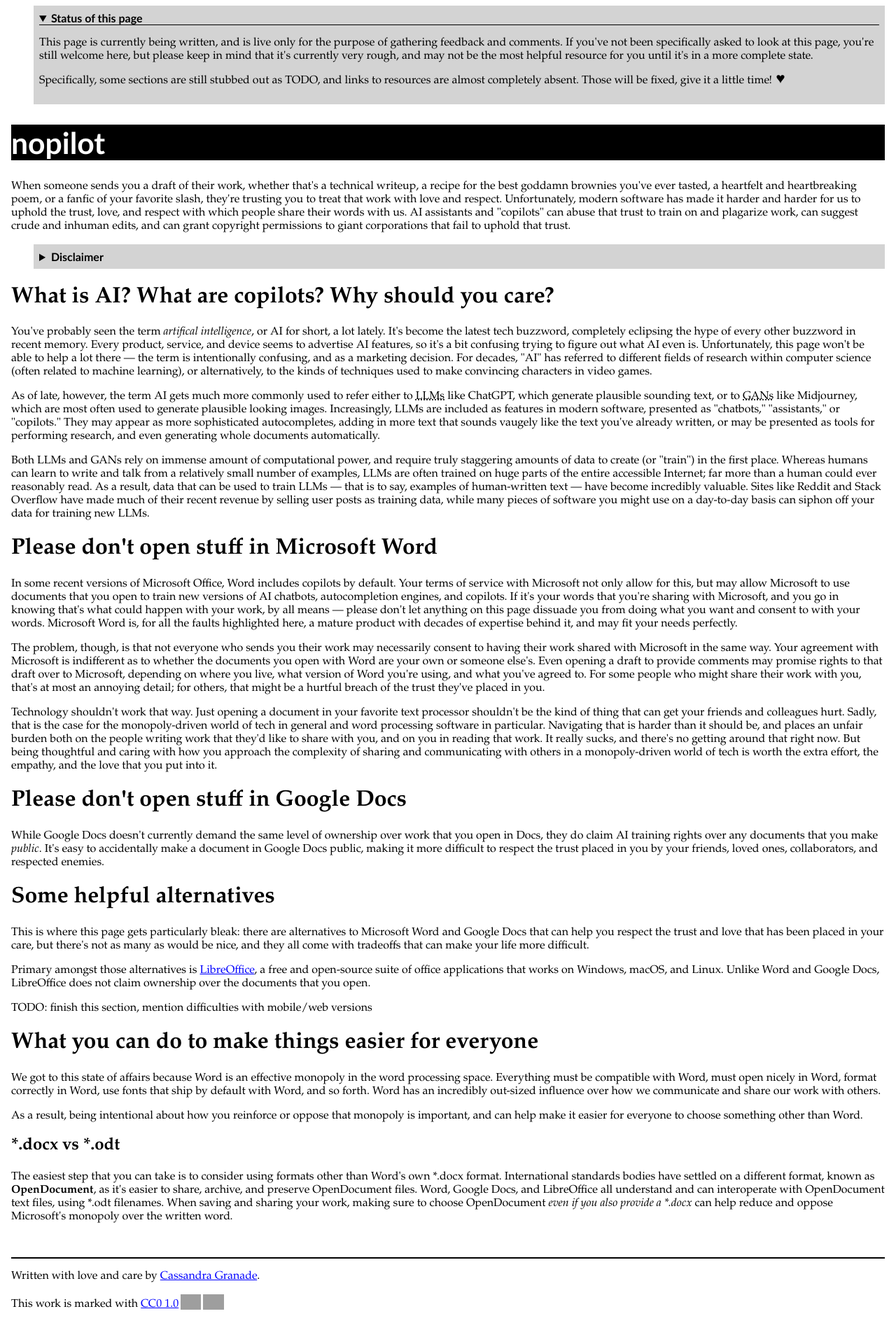
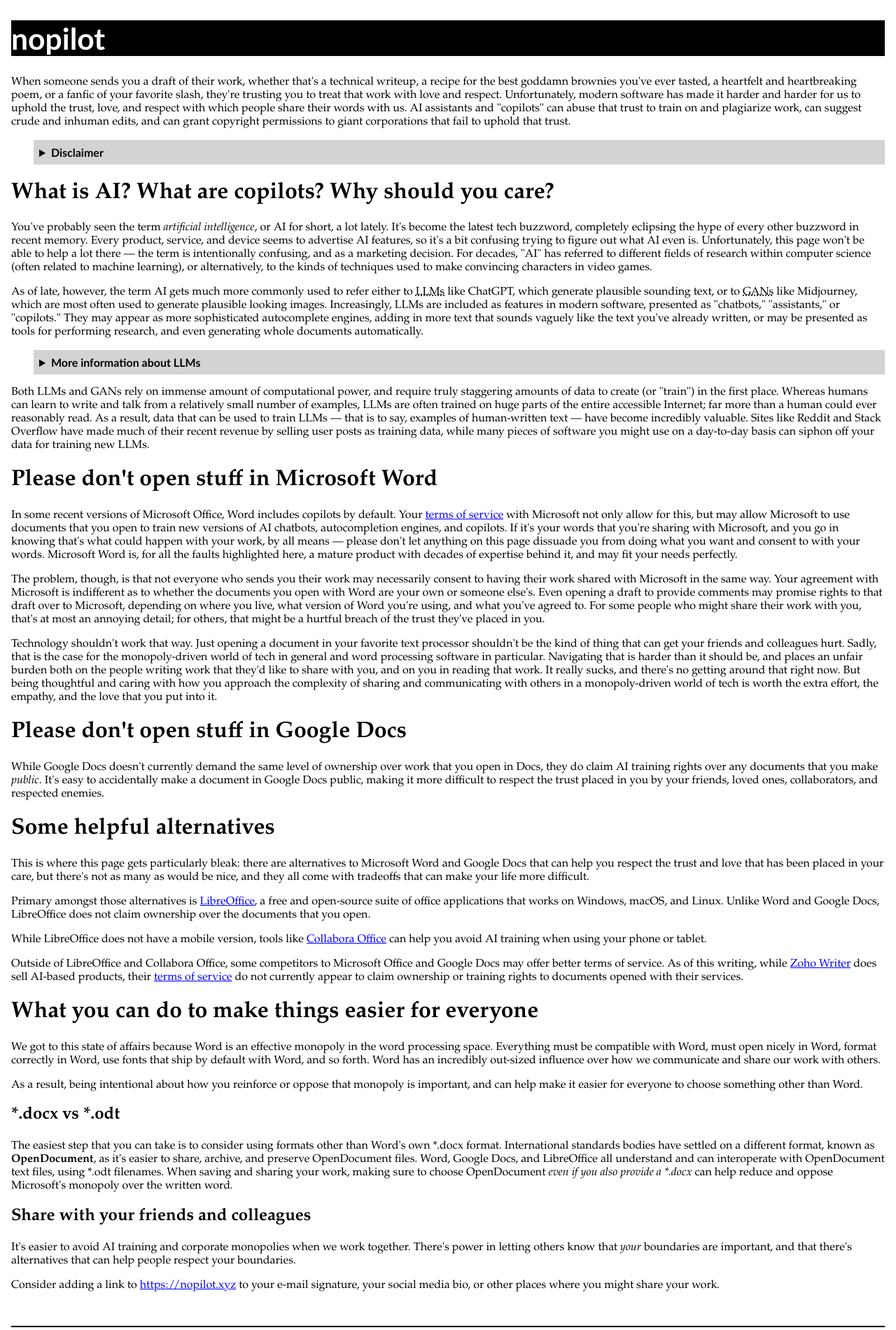
Before and after one commit to cgranade/nopilot, a plain HTML site: page index.html in a window 1280 px wide. Shown: the top 1900 px of the page at 70% size. Drawn offline with Linux system fonts and the light colour scheme; grey boxes are pictures that could not be loaded.

Commit message:
Update index.html

```diff
--- a/index.html
+++ b/index.html
@@ -71,23 +71,12 @@
     </style>
   </head>
   <body>
-    <details open>
-      <summary>Status of this page</summary>
-      <p>
-        This page is currently being written, and is live only for the purpose of gathering feedback and comments. If you've not been specifically asked to look at this page, you're still welcome here, but please keep in mind that it's currently very rough, and may not be the most helpful resource for you until it's in a more complete state.
-      </p>
-
-      <p>
-        Specifically, some sections are still stubbed out as TODO, and links to resources are almost completely absent. Those will be fixed, give it a little time! ♥
-      </p>
-    </details>
-
     <header>
       <h1>nopilot</h1>
     </header>
 
     <p>
-      When someone sends you a draft of their work, whether that's a technical writeup, a recipe for the best goddamn brownies you've ever tasted, a heartfelt and heartbreaking poem, or a fanfic of your favorite slash, they're trusting you to treat that work with love and respect. Unfortunately, modern software has made it harder and harder for us to uphold the trust, love, and respect with which people share their words with us. AI assistants and "copilots" can abuse that trust to train on and plagarize work, can suggest crude and inhuman edits, and can grant copyright permissions to giant corporations that fail to uphold that trust.
+      When someone sends you a draft of their work, whether that's a technical writeup, a recipe for the best goddamn brownies you've ever tasted, a heartfelt and heartbreaking poem, or a fanfic of your favorite slash, they're trusting you to treat that work with love and respect. Unfortunately, modern software has made it harder and harder for us to uphold the trust, love, and respect with which people share their words with us. AI assistants and "copilots" can abuse that trust to train on and plagiarize work, can suggest crude and inhuman edits, and can grant copyright permissions to giant corporations that fail to uphold that trust.
     </p>
 
     <details>
@@ -99,18 +88,29 @@
         Similarly, this page was written on a volunteer basis, and while every reasonable effort is taken to be accurate and useful, no warranty is offered to that effect.
       </p>
       <p>
-        You may see similar disclaimers offered by AI chatbots: the difference that the authors of this page care, the truth matters to them, but ultimately they're human with all the correponding limitations on expertise and knowledge that come along with that. AI chatbots do not and cannot care, and truth is simply not a goal that they are designed to achieve.
+        You may see similar disclaimers offered by AI chatbots: the difference that the authors of this page care, the truth matters to them, but ultimately they're human with all the corresponding limitations on expertise and knowledge that come along with that. AI chatbots do not and cannot care, and truth is simply not a goal that they are designed to achieve.
       </p>
     </details>
 
     <h1>What is AI? What are copilots? Why should you care?</h1>
     <p>
-      You've probably seen the term <em>artifical intelligence</em>, or AI for short, a lot lately. It's become the latest tech buzzword, completely eclipsing the hype of every other buzzword in recent memory. Every product, service, and device seems to advertise AI features, so it's a bit confusing trying to figure out what AI even is. Unfortunately, this page won't be able to help a lot there &mdash; the term is intentionally confusing, and as a marketing decision. For decades, "AI" has referred to different fields of research within computer science (often related to machine learning), or alternatively, to the kinds of techniques used to make convincing characters in video games.
+      You've probably seen the term <em>artificial intelligence</em>, or AI for short, a lot lately. It's become the latest tech buzzword, completely eclipsing the hype of every other buzzword in recent memory. Every product, service, and device seems to advertise AI features, so it's a bit confusing trying to figure out what AI even is. Unfortunately, this page won't be able to help a lot there &mdash; the term is intentionally confusing, and as a marketing decision. For decades, "AI" has referred to different fields of research within computer science (often related to machine learning), or alternatively, to the kinds of techniques used to make convincing characters in video games.
     </p>
 
     <p>
-      As of late, however, the term AI gets much more commonly used to refer either to <abbr title="large language models">LLMs</abbr> like ChatGPT, which generate plausible sounding text, or to <abbr title="generative adversarial networks">GANs</abbr> like Midjourney, which are most often used to generate plausible looking images. Increasingly, LLMs are included as features in modern software, presented as "chatbots," "assistants," or "copilots." They may appear as more sophisticated autocompletes, adding in more text that sounds vaugely like the text you've already written, or may be presented as tools for performing research, and even generating whole documents automatically.
+      As of late, however, the term AI gets much more commonly used to refer either to <abbr title="large language models">LLMs</abbr> like ChatGPT, which generate plausible sounding text, or to <abbr title="generative adversarial networks">GANs</abbr> like Midjourney, which are most often used to generate plausible looking images. Increasingly, LLMs are included as features in modern software, presented as "chatbots," "assistants," or "copilots." They may appear as more sophisticated autocomplete engines, adding in more text that sounds vaguely like the text you've already written, or may be presented as tools for performing research, and even generating whole documents automatically.
     </p>
+
+    <details>
+      <summary>More information about LLMs</summary>
+      <p>
+        Due to their inherently random and unpredictable nature, as well as their inability to synthasize new information, LLMs are often called <a href="https://faculty.washington.edu/ebender/stochasticparrots/">"stochastic parrots"</a>. Due to the immense hype around LLMs, it's often hard to get reliable and correct information about them and how they work.
+      </p>
+
+      <p>
+        The basic principle is fairly straightforward, though: large language models work by learning the correlations between different words by analyzing immense amounts of text. Words that commonly appear together in training data are thus more likely to appear together in the outputs of an LLM. Effectively, LLMs plagiarize from their training data to find text that could plausibly follow a given prompt. Notably, LLMs are not in general able to provide factual information, as correlation does not imply truthfulness, accuracy, or veracity. LLMs are sometimes said to "hallucinate" as a result; this page avoids the term, however, as it describes how LLMs inherently work, and not a fault or flaw in their operation.
+      </p>
+    </details>
 
     <p>
       Both LLMs and GANs rely on immense amount of computational power, and require truly staggering amounts of data to create (or "train") in the first place. Whereas humans can learn to write and talk from a relatively small number of examples, LLMs are often trained on huge parts of the entire accessible Internet; far more than a human could ever reasonably read. As a result, data that can be used to train LLMs &mdash; that is to say, examples of human-written text &mdash; have become incredibly valuable. Sites like Reddit and Stack Overflow have made much of their recent revenue by selling user posts as training data, while many pieces of software you might use on a day-to-day basis can siphon off your data for training new LLMs.
@@ -118,7 +118,7 @@
 
     <h1>Please don't open stuff in Microsoft Word</h1>
     <p>
-      In some recent versions of Microsoft Office, Word includes copilots by default. Your terms of service with Microsoft not only allow for this, but may allow Microsoft to use documents that you open to train new versions of AI chatbots, autocompletion engines, and copilots. If it's your words that you're sharing with Microsoft, and you go in knowing that's what could happen with your work, by all means &mdash; please don't let anything on this page dissuade you from doing what you want and consent to with your words. Microsoft Word is, for all the faults highlighted here, a mature product with decades of expertise behind it, and may fit your needs perfectly.
+      In some recent versions of Microsoft Office, Word includes copilots by default. Your <a href="https://www.microsoft.com/en-us/servicesagreement">terms of service</a> with Microsoft not only allow for this, but may allow Microsoft to use documents that you open to train new versions of AI chatbots, autocompletion engines, and copilots. If it's your words that you're sharing with Microsoft, and you go in knowing that's what could happen with your work, by all means &mdash; please don't let anything on this page dissuade you from doing what you want and consent to with your words. Microsoft Word is, for all the faults highlighted here, a mature product with decades of expertise behind it, and may fit your needs perfectly.
     </p>
 
     <p>
@@ -144,7 +144,11 @@
     </p>
 
     <p>
-      TODO: finish this section, mention difficulties with mobile/web versions
+      While LibreOffice does not have a mobile version, tools like <a href="https://www.collaboraonline.com/collabora-office-android-ios/">Collabora Office</a> can help you avoid AI training when using your phone or tablet.
+    </p>
+
+    <p>
+      Outside of LibreOffice and Collabora Office, some competitors to Microsoft Office and Google Docs may offer better terms of service. As of this writing, while <a href="https://www.zoho.com/writer/">Zoho Writer</a> does sell AI-based products, their <a href="https://www.zoho.com/terms.html">terms of service</a> do not currently appear to claim ownership or training rights to documents opened with their services.
     </p>
 
     <h1>What you can do to make things easier for everyone</h1>
@@ -161,6 +165,15 @@
       The easiest step that you can take is to consider using formats other than Word's own *.docx format. International standards bodies have settled on a different format, known as <strong>OpenDocument</strong>, as it's easier to share, archive, and preserve OpenDocument files. Word, Google Docs, and LibreOffice all understand and can interoperate with OpenDocument text files, using *.odt filenames. When saving and sharing your work, making sure to choose OpenDocument <em>even if you also provide a *.docx</em> can help reduce and oppose Microsoft's monopoly over the written word.
     </p>
 
+    <h2>Share with your friends and colleagues</h2>
+    <p>
+      It's easier to avoid AI training and corporate monopolies when we work together. There's power in letting others know that <em>your</em> boundaries are important, and that there's alternatives that can help people respect your boundaries.
+    </p>
+
+    <p>
+      Consider adding a link to <a href="https://nopilot.xyz">https://nopilot.xyz</a> to your e-mail signature, your social media bio, or other places where you might share your work.
+    </p>
+
     <footer>
       <p>
         Written with love and care by <a href="https://xgranade.com/ rel="me">Cassandra Granade</a>.
```
